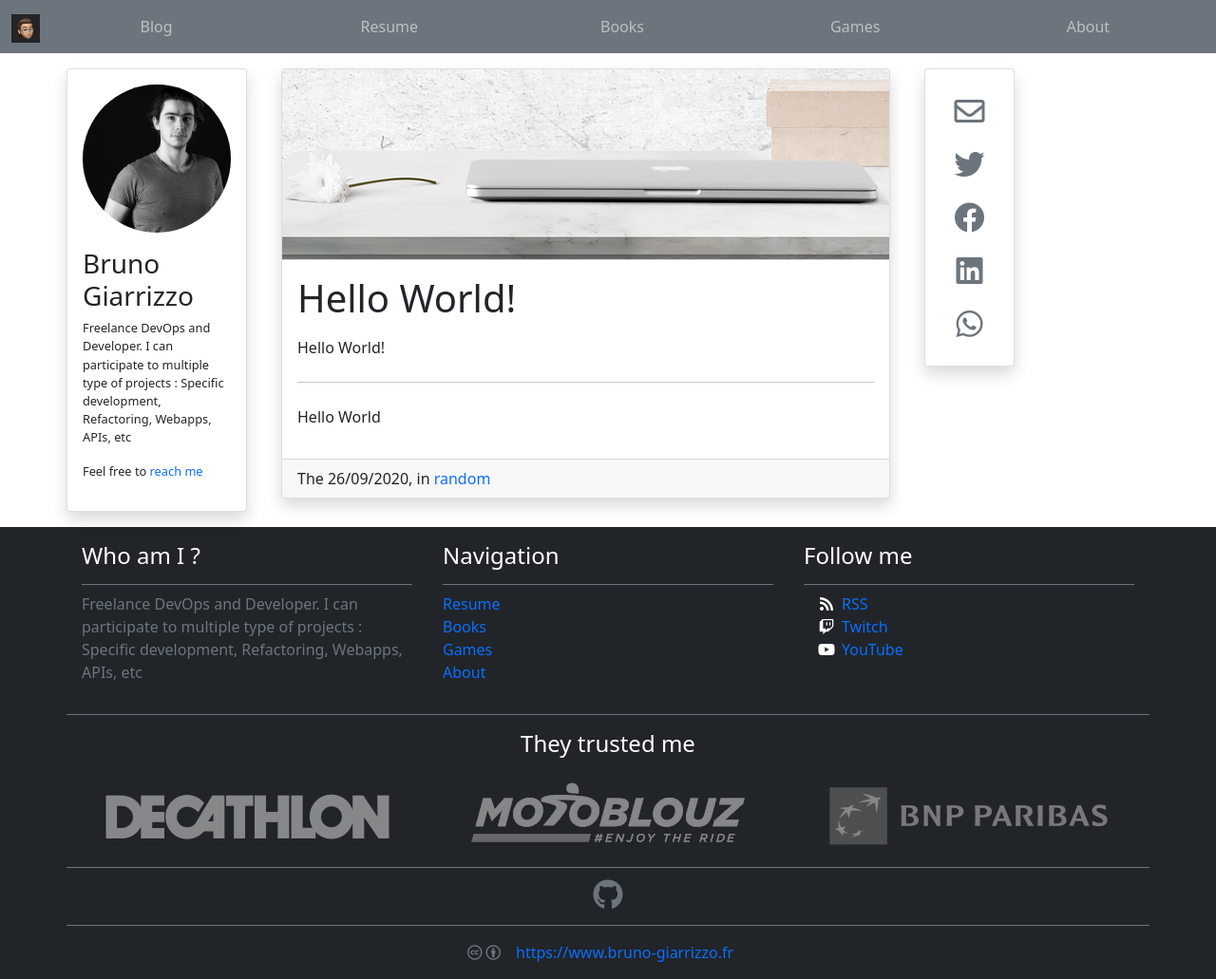
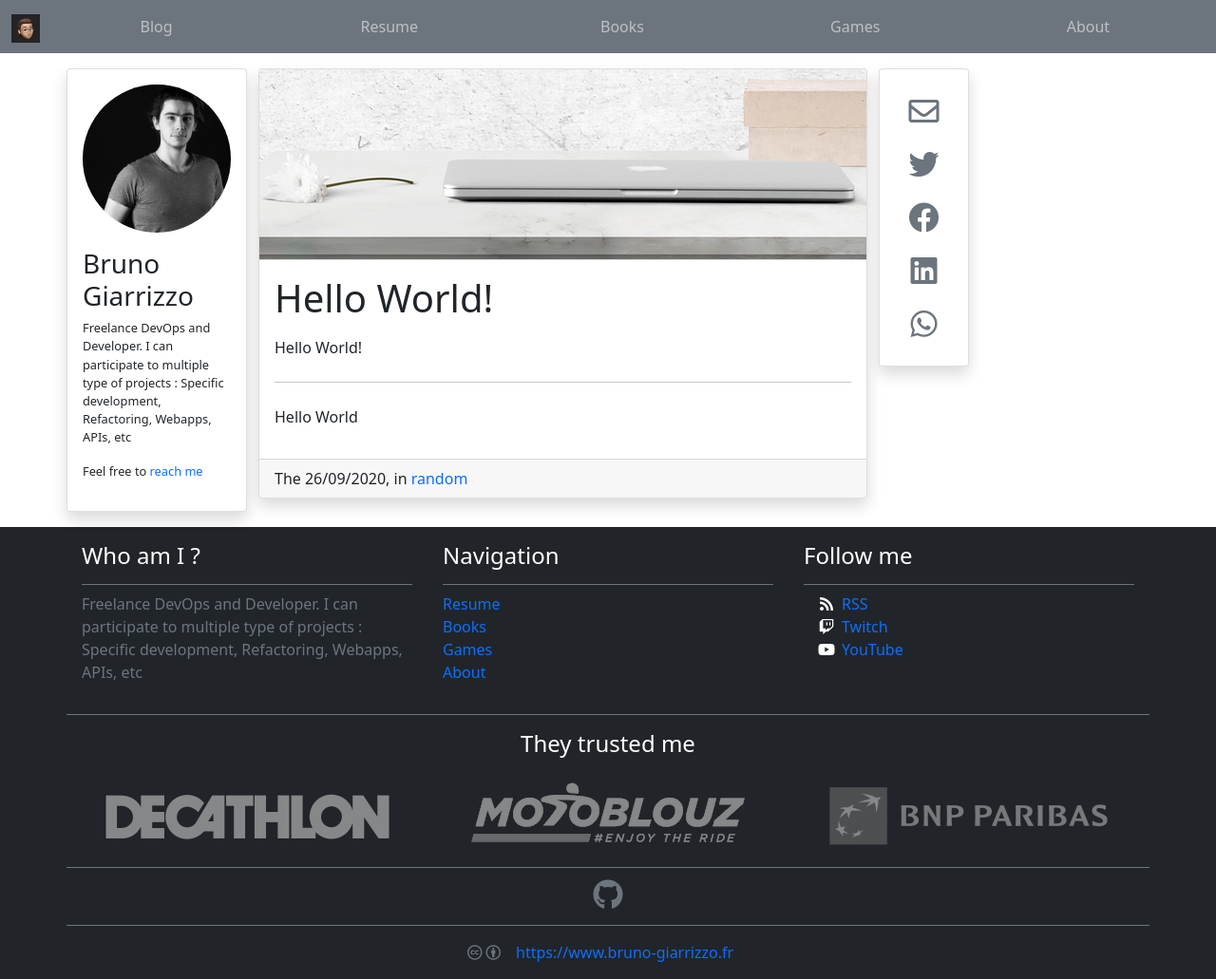
Before and after one commit to bgiarrizzo/website-giarrizzo-bruno, a Jekyll site: the page built from _posts/2020-09-26-hello-world.markdown, in a window 1280 px wide and 1031 px high. Shown: the whole window at 95% size. Built offline with Jekyll 4.4.1, drawn with Linux system fonts in a browser that asks for light colours; nearby versions of some CDN libraries.

Commit message:
fix post layout

```diff
--- a/_layouts/post.html
+++ b/_layouts/post.html
@@ -5,7 +5,7 @@ layout: default
 <div class="container">
   <div class="row">
     {% include sidebar_presentation.html %}
-    <div class="col-12 col-sm-12 col-md-12 col-lg-7 mx-4">
+    <div class="col-12 col-sm-12 col-md-12 col-lg-7">
       <div class="card shadow mb-3">
         <div class="card-header m-0 p-0" style="height: auto; width: 100%;">
           {% if page.cover %}
```
